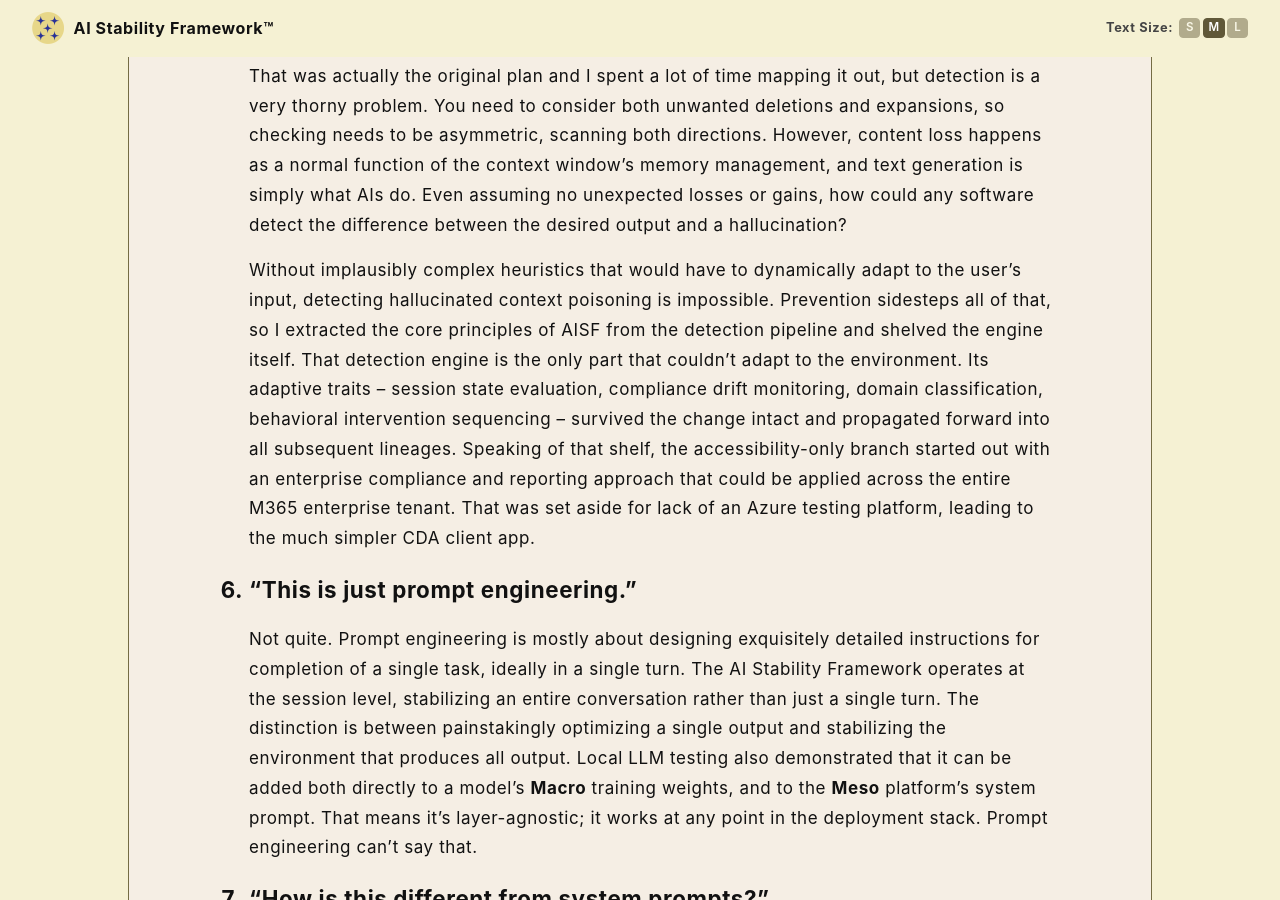
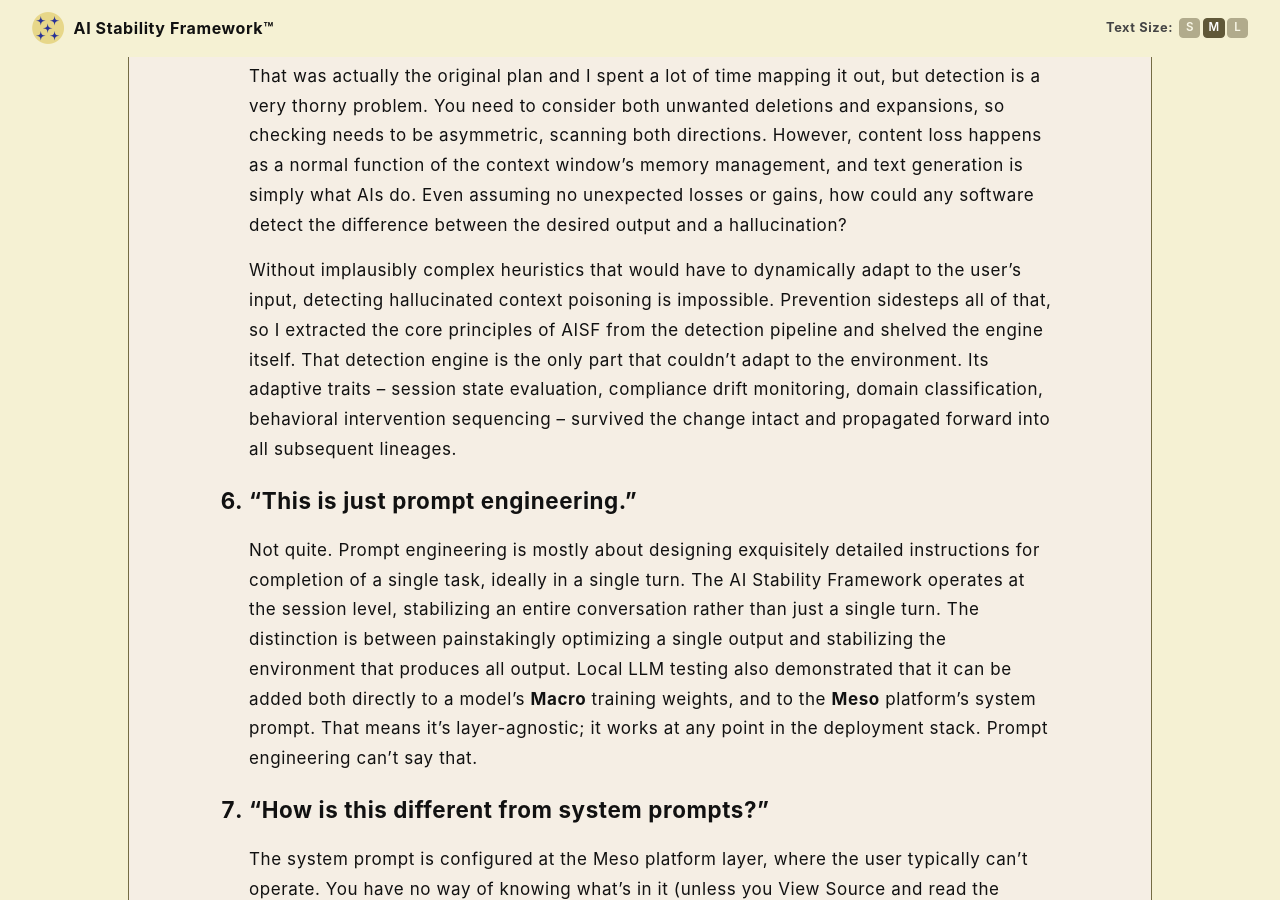
Before and after one commit to rojaslen/AISF-WEB, a Jekyll site: the page built from epilogue.md, in a window 1280 px wide and 900 px high, scrolled down 2021 px. Built offline with Jekyll 4.4.1, drawn with Linux system fonts in a browser that asks for light colours; some web fonts are replaced.

Commit message:
relocated
better placement

```diff
--- a/epilogue.md
+++ b/epilogue.md
@@ -40,7 +40,7 @@ main ol > li::marker { font-size: 1.4rem; font-weight: 700; }
 
     That was actually the original plan and I spent a lot of time mapping it out, but detection is a very thorny problem. You need to consider both unwanted deletions and expansions, so checking needs to be asymmetric, scanning both directions. However, content loss happens as a normal function of the context window's memory management, and text generation is simply what AIs do. Even assuming no unexpected losses or gains, how could any software detect the difference between the desired output and a hallucination?
 
-    Without implausibly complex heuristics that would have to dynamically adapt to the user's input, detecting hallucinated context poisoning is impossible. Prevention sidesteps all of that, so I extracted the core principles of AISF from the detection pipeline and shelved the engine itself. That detection engine is the only part that couldn't adapt to the environment. Its adaptive traits -- session state evaluation, compliance drift monitoring, domain classification, behavioral intervention sequencing -- survived the change intact and propagated forward into all subsequent lineages. Speaking of that shelf, the accessibility-only branch started out with an enterprise compliance and reporting approach that could be applied across the entire M365 enterprise tenant. That was set aside for lack of an Azure testing platform, leading to the much simpler CDA client app.
+    Without implausibly complex heuristics that would have to dynamically adapt to the user's input, detecting hallucinated context poisoning is impossible. Prevention sidesteps all of that, so I extracted the core principles of AISF from the detection pipeline and shelved the engine itself. That detection engine is the only part that couldn't adapt to the environment. Its adaptive traits -- session state evaluation, compliance drift monitoring, domain classification, behavioral intervention sequencing -- survived the change intact and propagated forward into all subsequent lineages.
 
 6. **"This is just prompt engineering."**
 
```
Also changed, not shown: apx04.md (+1 -1 lines).
